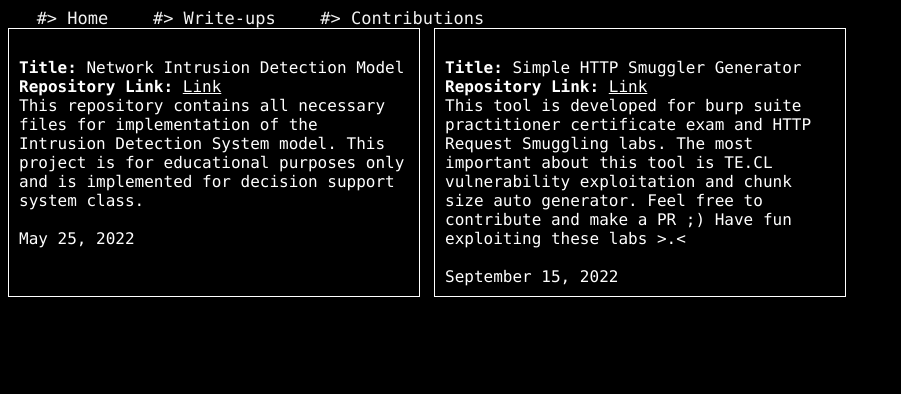
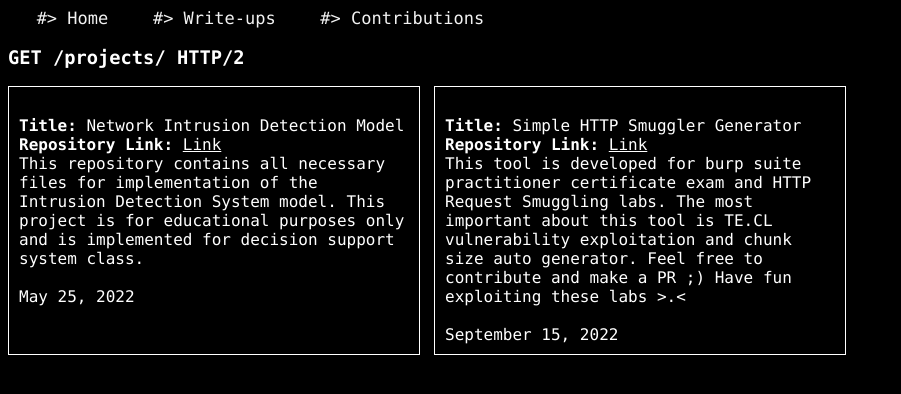
Before and after one commit to dhmosfunk/dhmosfunk.github.io, a Jekyll site: the page built from index.html, in a window 1280 px wide. Shown: the top 394 px of the page, without its empty margins (0-901 px from the left). Built offline with Jekyll 4.4.1, drawn with Linux system fonts in a browser that asks for light colours.

Commit message:
Update default.html

```diff
--- a/_layouts/default.html
+++ b/_layouts/default.html
@@ -14,6 +14,7 @@
       </ul>
 </div>
 
+<h3 class="typing">GET /projects/ HTTP/2</H3>
 <div class="main">
 
         {{ content }}
```
